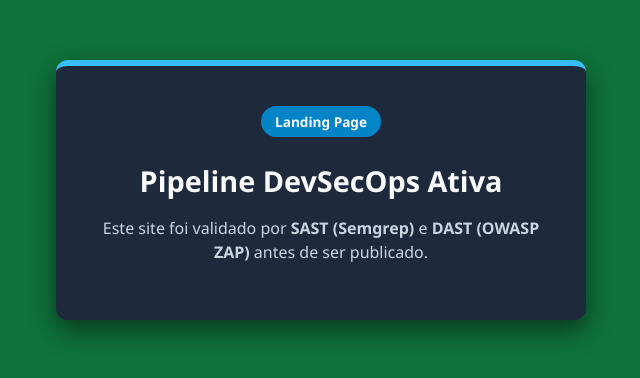
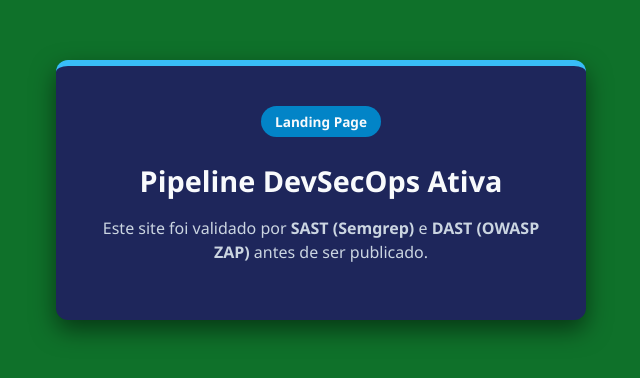
Before and after one commit to DLucas29/GitFlow_DevOps, a website: page public/index.html in a window 1280 px wide. Shown: the part 210-588 px from the top of the page, without its empty margins (319-959 px from the left). Drawn offline with Linux system fonts and the light colour scheme.

Commit message:
feat:Teste-aplicaçao

```diff
--- a/package.json
+++ b/package.json
@@ -1,7 +1,7 @@
 {
   "name": "gitflow-devops",
   "version": "1.0.0",
-  "description": "Projeto prático de CI/CD com SAST e DAST",
+  "description": "Projeto CI/CD com SAST e DAST",
   "main": "server.js",
   "scripts": {
     "start": "node server.js"
--- a/public/index.html
+++ b/public/index.html
@@ -7,7 +7,7 @@
   <style>
     body {
       font-family: 'Segoe UI', Tahoma, Geneva, Verdana, sans-serif;
-      background-color: #0f713b;
+      background-color: #0f712a;
       color: #f8fafc;
       display: flex;
       justify-content: center;
@@ -16,7 +16,7 @@
       margin: 0;
     }
     .card {
-      background: #1e293b;
+      background: #1e265b;
       padding: 2.5rem;
       border-radius: 12px;
       box-shadow: 0 10px 25px rgba(0,0,0,0.5);
```
Also changed, not shown: .github/workflows/devsecops-pipeline.yml.
